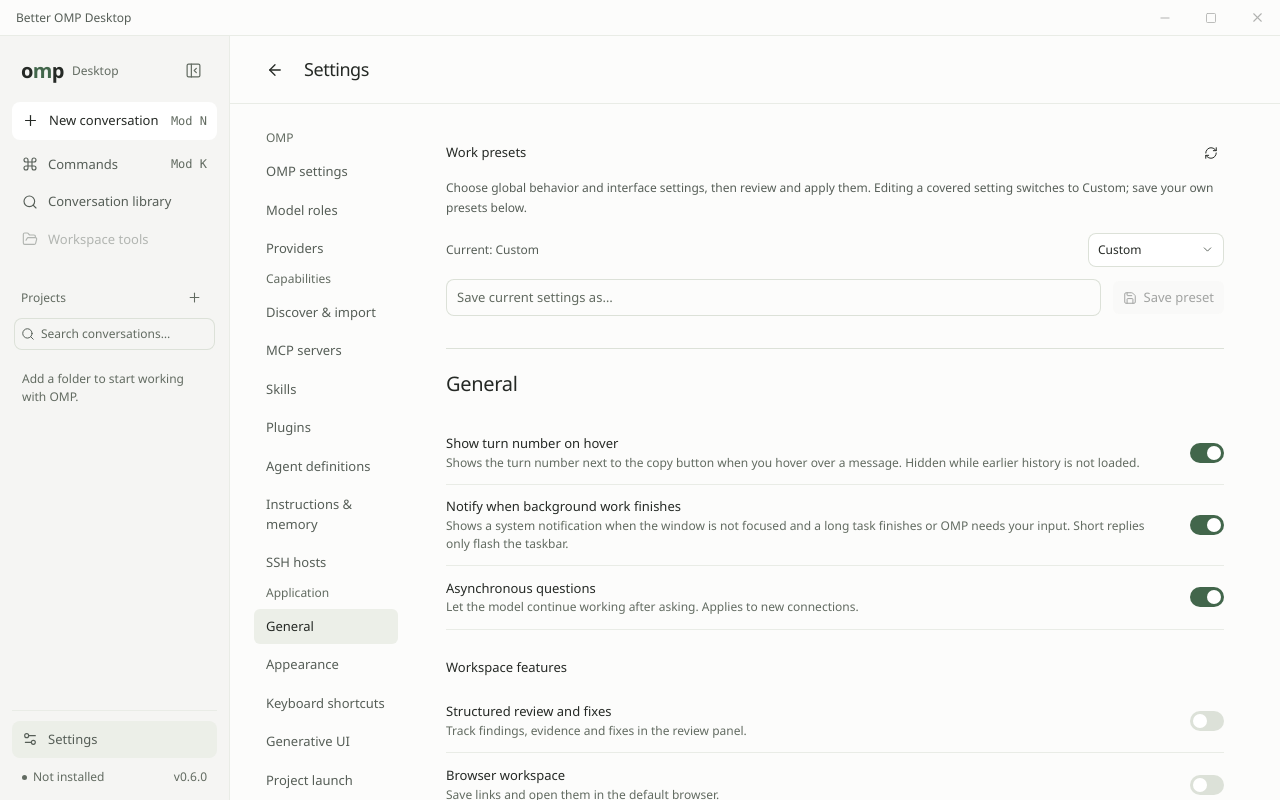
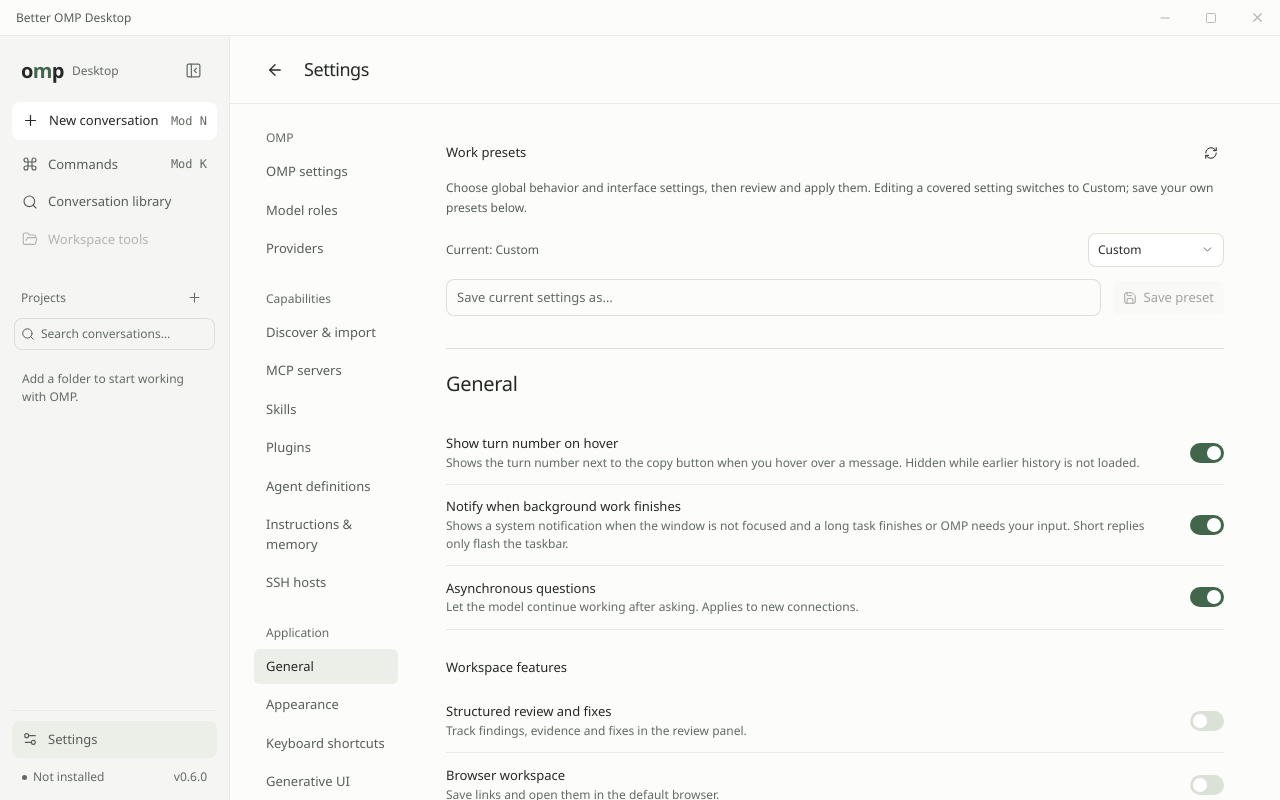
Before and after one commit to GuraQwQ/omp-better-desktop, a React (Vite) app: page / in a window 1280 px wide. Both pictures are taken after a click on the button "Settings". Built offline with nearby package versions, Linux system fonts and the light colour scheme.

Commit message:
补齐界面语义令牌并修复设置分组间距

```diff
--- a/src/panels/omp-settings.css
+++ b/src/panels/omp-settings.css
@@ -23,5 +23,5 @@
 .settings-import-entry { display: flex; justify-content: flex-end; margin-bottom: 10px; }
 .settings-nav { overflow-y: auto; }
 .settings-nav small { display: block; padding: 20px 12px 7px; }
-.settings-nav small:first-child { padding-top: 0; }
+.settings-nav > div:first-child > small { padding-top: 0; }
 @media (max-width: 620px) { .settings-nav small { display: none; } .setting-record { grid-template-columns: minmax(60px, 1fr) minmax(60px, 1fr) auto; } }
--- a/src/tokens.css
+++ b/src/tokens.css
@@ -8,6 +8,7 @@
   --weight-bold: 650;
   --radius-surface: 12px;
   --radius-control: 8px;
+  --radius-action: 6px;
   --radius-item: 4px;
   --surface: #fcfcfb;
   --surface-raised: #ffffff;
@@ -27,6 +28,7 @@
   --input-focus: #98ac94;
   --selection: #dce8d5;
   --success: #36734c;
+  --warning: #9a5b13;
   --danger: #a23d32;
   --error-surface: #fff1ed;
   --user-message: #f0f2ed;
@@ -35,6 +37,7 @@
   --diff-added: #edf6ed;
   --diff-removed: #fff0ed;
   --shadow: 0 8px 28px #1e2a201a;
+  --shadow-panel: var(--shadow);
   --focus-ring: inset 0 0 0 1px var(--focus), 0 0 0 3px color-mix(in srgb, var(--focus) 24%, transparent);
   --motion-fast: 140ms;
   --motion-feedback: 90ms;
@@ -68,6 +71,7 @@
   --input-focus: #66795c;
   --selection: #445a3b;
   --success: #98c39c;
+  --warning: #dfb274;
   --danger: #edaa9b;
   --error-surface: #372723;
   --user-message: #22281f;
```
Also changed, not shown: 1 other file (tests, documents, lock files or other folders).
